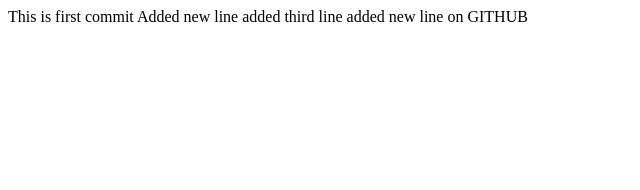
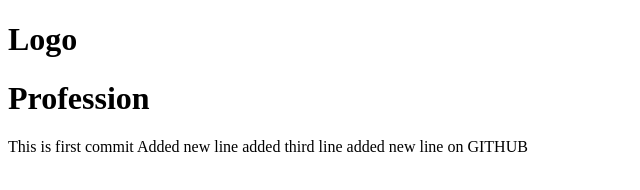
Before and after one commit to Myroslava-Morhental/Test_repository, a plain HTML site: page index.html in a window 1280 px wide. Shown: the whole page, without its empty margins (0-640 px from the left). Drawn offline with Linux system fonts and the light colour scheme.

Commit message:
Added new item_Profession

```diff
--- a/index.html
+++ b/index.html
@@ -7,6 +7,14 @@
     <title>Document</title>
 </head>
 <body>
+    <div class="Header">
+        <h1>Logo</h1>
+    </div>
+
+    <div class="Proffession">
+        <h1>Profession</h1>
+    </div>
+
    This is first commit
 
    Added new line
```
